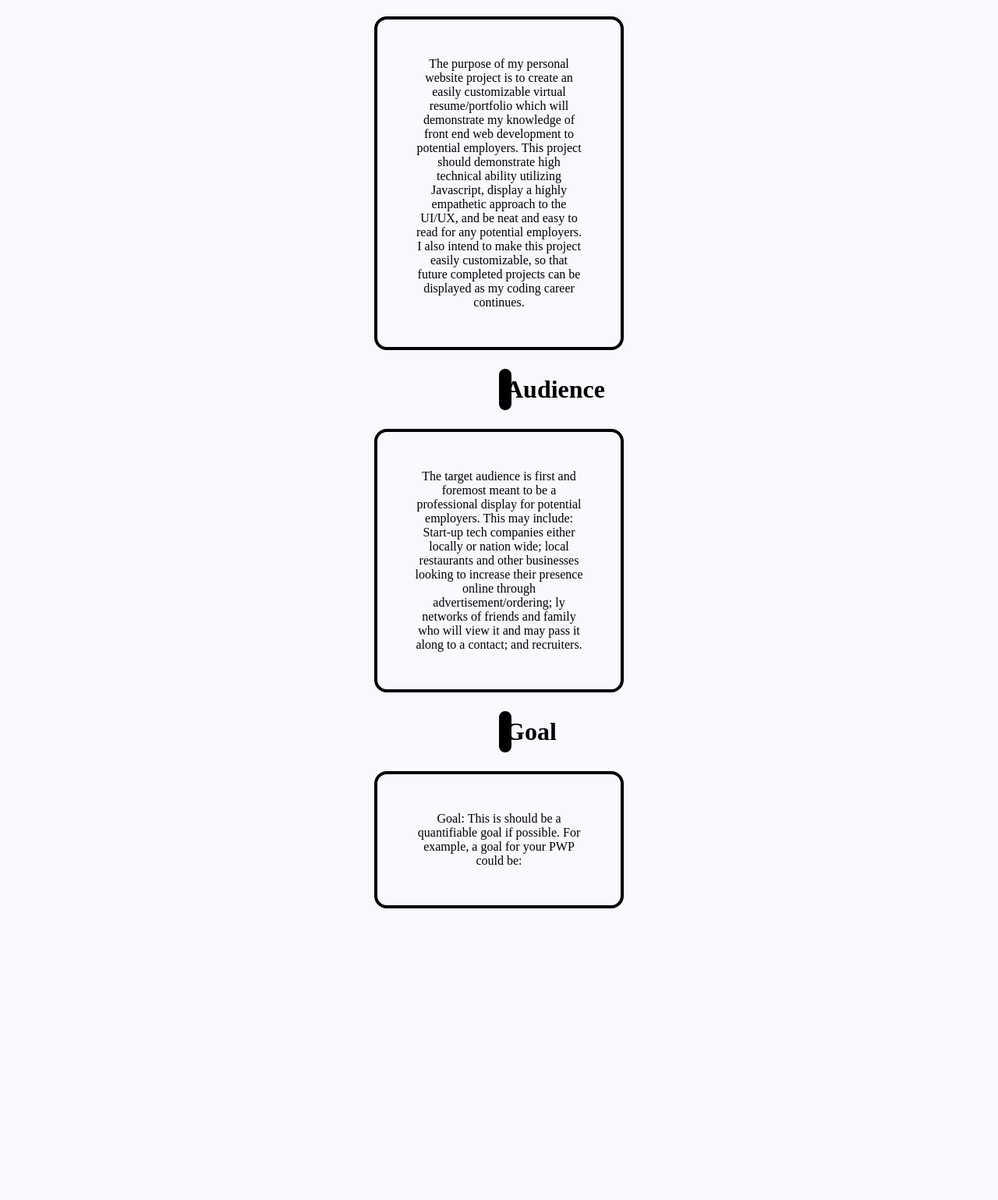
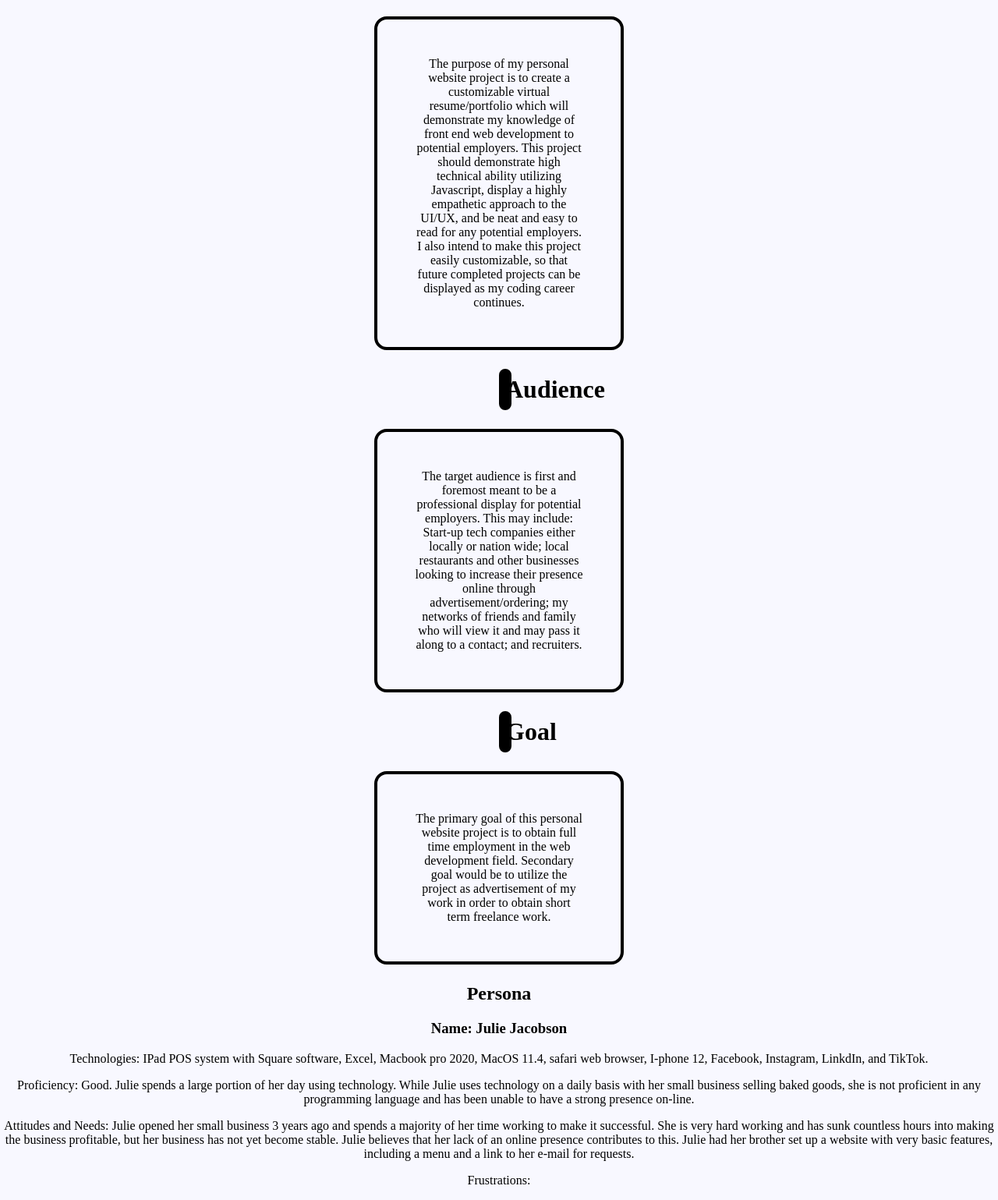
Before and after one commit to JonathanHarada/jonathan-harada-pwp, a plain HTML site: page public_html/documentation/milestone-1.html in a window 1280 px wide. Shown: the part 251-1790 px from the top of the page at 78% size. Before the commit the page ends 1440 px from the top, so only its background shows below. Drawn offline with Linux system fonts and the light colour scheme.

Commit message:
created directories and added milestone-1.html for PWP project. added basic styling added text added persona info

```diff
--- a/public_html/documentation/milestone-1.html
+++ b/public_html/documentation/milestone-1.html
@@ -3,53 +3,36 @@
 <head>
     <meta charset="UTF-8">
     <title>PWP Milestone 1</title>
-    <style>
-        body{
-            margin: 0;
-            text-align: center;
-            background: #f8f8ff;
-        }
-        header{
-            color: white;
-            background: black;
-            padding: 1rem 0 4rem 0;
-            font-size: 5rem;
-        }
-        h1{
-            border: .25em solid black;
-            margin: 1.5rem 40rem;
-            border-radius: 1rem;
-        }
-        p{
-            border: .25em solid black;
-            margin: 1.5rem 30rem;
-            border-radius: 1em;
-            padding: 3rem 3rem;
-        }
-        ul{
-            list-style: inside;
-            display: inline-block;
-        }
-
-
-    </style>
+    <link rel="stylesheet" href="styles.css"/>
 </head>
 <body>
     <header>Milestone 1 for Jonathan Harada</header>
-<div>
+<div class="goals">
     <h1>Purpose</h1>
-    <p>The purpose of my personal website project is to create an easily customizable virtual resume/portfolio which will demonstrate my knowledge        of front end web development to potential employers. This project should demonstrate high technical ability utilizing Javascript, display a         highly empathetic approach to the UI/UX, and be neat and easy to read for any potential employers. I also intend to make this project easily        customizable, so that future completed projects can be displayed as my coding career continues.</p>
+    <p>The purpose of my personal website project is to create a customizable virtual resume/portfolio which will demonstrate my knowledge        of front end web development to potential employers. This project should demonstrate high technical ability utilizing Javascript, display a         highly empathetic approach to the UI/UX, and be neat and easy to read for any potential employers. I also intend to make this project easily        customizable, so that future completed projects can be displayed as my coding career continues.</p>
     <h1>Audience</h1>
     <p>The target audience is first and foremost meant to be a professional display for potential employers. This may include:
         Start-up tech companies either locally or nation wide;
         local restaurants and other businesses looking to increase their presence online through advertisement/ordering;
-        ly networks of friends and family who will view it and may pass it along to a contact;
+        my networks of friends and family who will view it and may pass it along to a contact;
         and recruiters.
     </p>
     <h1>Goal</h1>
-    <p>Goal: This is should be a quantifiable goal if possible. For example, a goal for your PWP could be:</p>
+    <p>The primary goal of this personal website project is to obtain full time employment in the web development field. Secondary goal would be to       utilize the project as advertisement of my work in order to obtain short term freelance work.</p>
 </div>
 
+<div>
+    <h2>Persona</h2>
+    <h3>Name: Julie Jacobson</h3>
+    <p>Technologies: IPad POS system with Square software, Excel, Macbook pro 2020, MacOS 11.4, safari web browser, I-phone 12, Facebook, Instagram, LinkdIn, and TikTok.</p>
+    <p>Proficiency: Good. Julie spends a large portion of her day using technology. While Julie uses technology on a daily basis with her small business selling baked goods, she is not proficient in any programming language and has been unable to have a strong presence on-line.</p>
+    <p>Attitudes and Needs: Julie opened her small business 3 years ago and spends a majority of her time working to make it successful. She is very hard working and has sunk countless hours into making the business profitable, but her business has not yet become stable. Julie believes that her lack of an online presence contributes to this. Julie had her brother set up a website with very basic features, including a menu and a link to her e-mail for requests.</p>
+    <p>Frustrations: </p>
+
+
+
+
+</div>
 
 
 </body>
--- /dev/null
+++ b/public_html/documentation/styles.css
@@ -0,0 +1,26 @@
+body{
+    margin: 0;
+    text-align: center;
+    background: #f8f8ff;
+}
+header{
+    color: white;
+    background: black;
+    padding: 1rem 0 4rem 0;
+    font-size: 5rem;
+}
+h1{
+    border: .25em solid black;
+    margin: 1.5rem 40rem;
+    border-radius: 1rem;
+}
+.goals p{
+    border: .25em solid black;
+    margin: 1.5rem 30rem;
+    border-radius: 1em;
+    padding: 3rem 3rem;
+}
+ul{
+    list-style: inside;
+    display: inline-block;
+}
```
